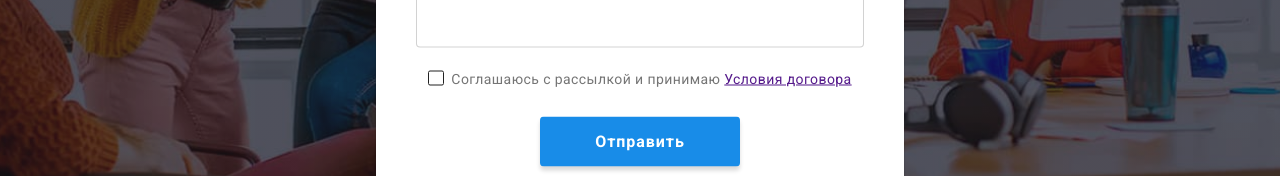
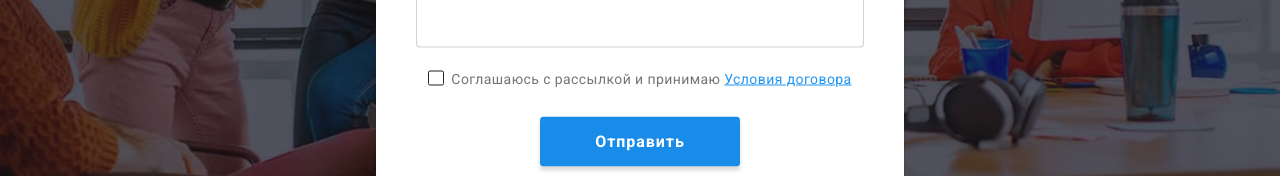
Before and after one commit to AlexElektrik/goit-markup-hw-06, a plain HTML site: page index.html in a window 1280 px wide. Both pictures are taken after a click on the button "Заказать услугу". Shown: the part 479-655 px from the top of the page. Drawn offline with Linux system fonts and the light colour scheme.

Commit message:
Виконав розмітку форми

```diff
--- a/css/style.css
+++ b/css/style.css
@@ -858,7 +858,7 @@ img {
 }
 
 .modal-link-contract {
-  counter-reset: var(--color-accent);
+  color: var(--color-accent);
 }
 
 .modal-contract-checkbox:checked + .modal-checkbox {
```
